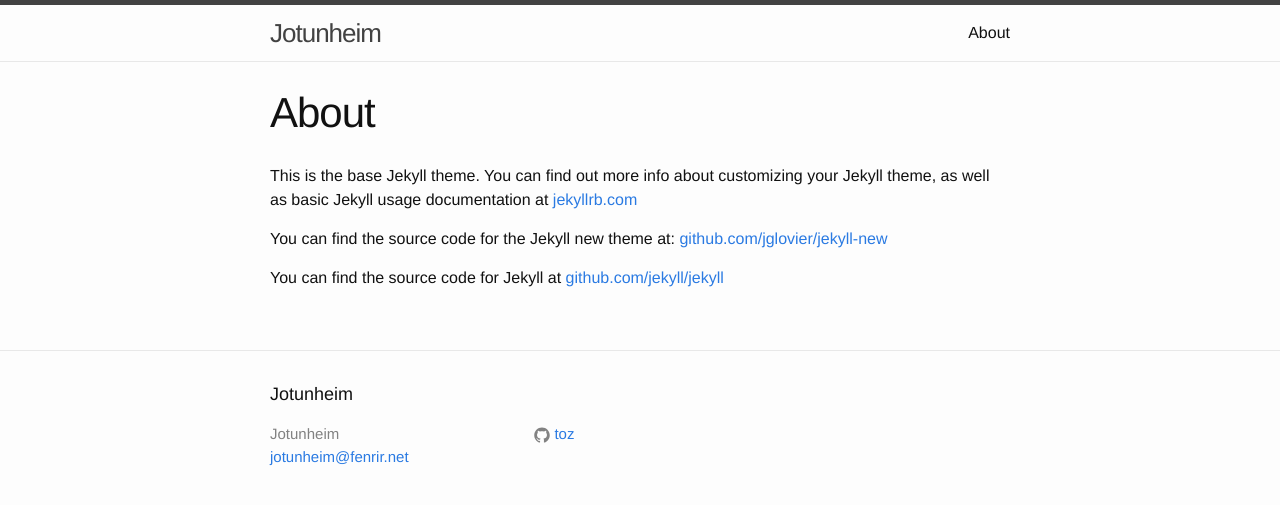
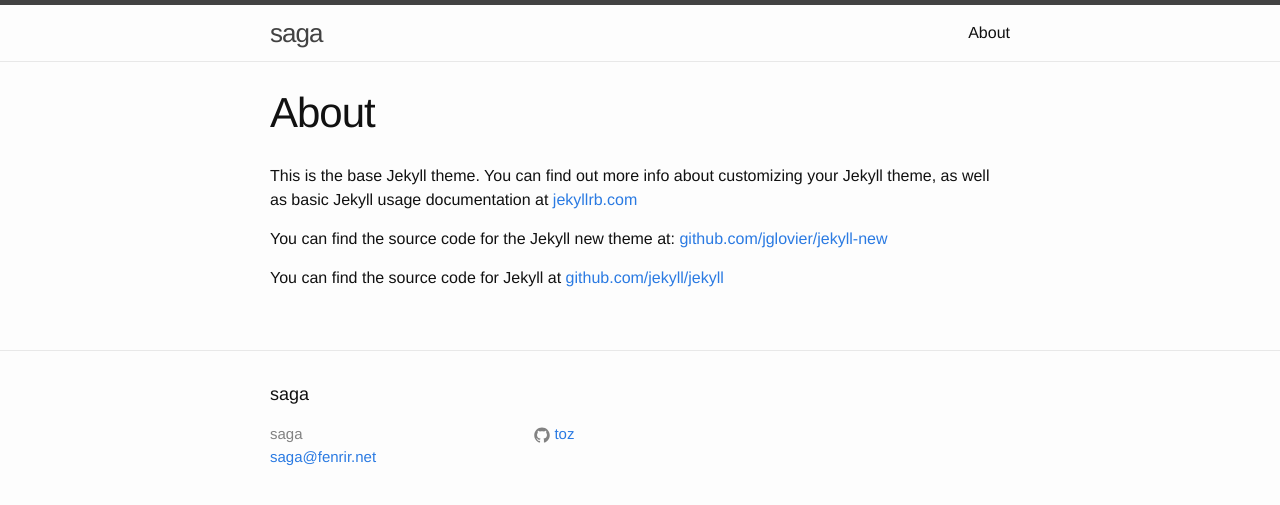
Before and after one commit to toz/toz.github.io, a Jekyll site: the page built from about.md, in a window 1280 px wide. Shown: the top 505 px of the page. Built offline with Jekyll 4.4.1, drawn with Linux system fonts in a browser that asks for light colours.

Commit message:
modified:   CNAME 	modified:   _config.yml

```diff
--- a/CNAME
+++ b/CNAME
@@ -1 +1 @@
-ratatoskr.fenrir.net
+saga.fenrir.net
--- a/_config.yml
+++ b/_config.yml
@@ -1,8 +1,8 @@
 # Site settings
-title: Jotunheim
-email: jotunheim@fenrir.net
+title: saga
+email: saga@fenrir.net
 baseurl: "" # the subpath of your site, e.g. /blog/
-url: "http://jotunherim.fenrir.net" # the base hostname & protocol for your site
+url: "http://saga.fenrir.net" # the base hostname & protocol for your site
 github_username: toz
 
 # Build settings
```
